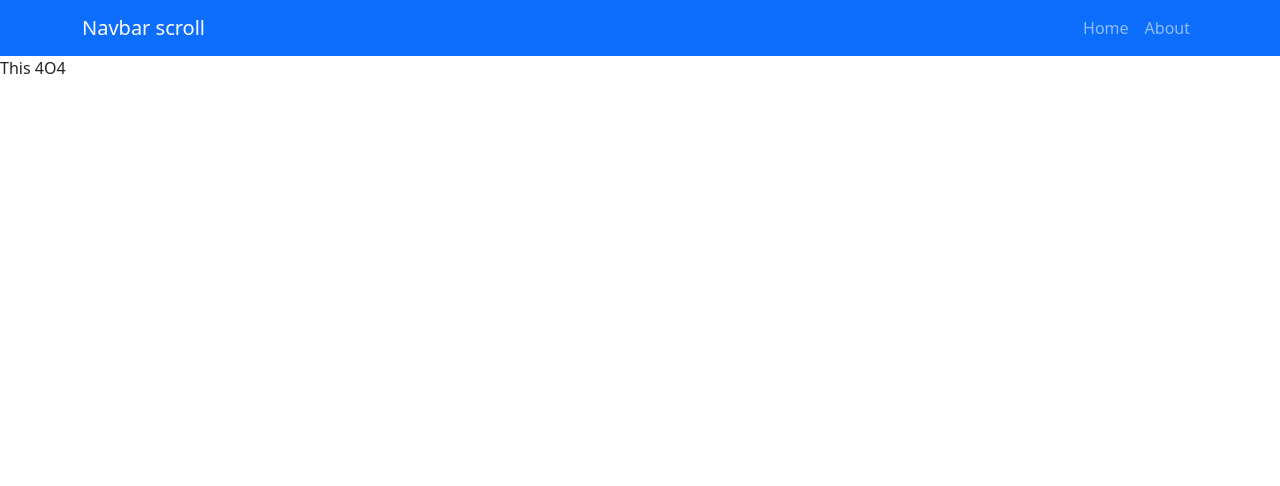
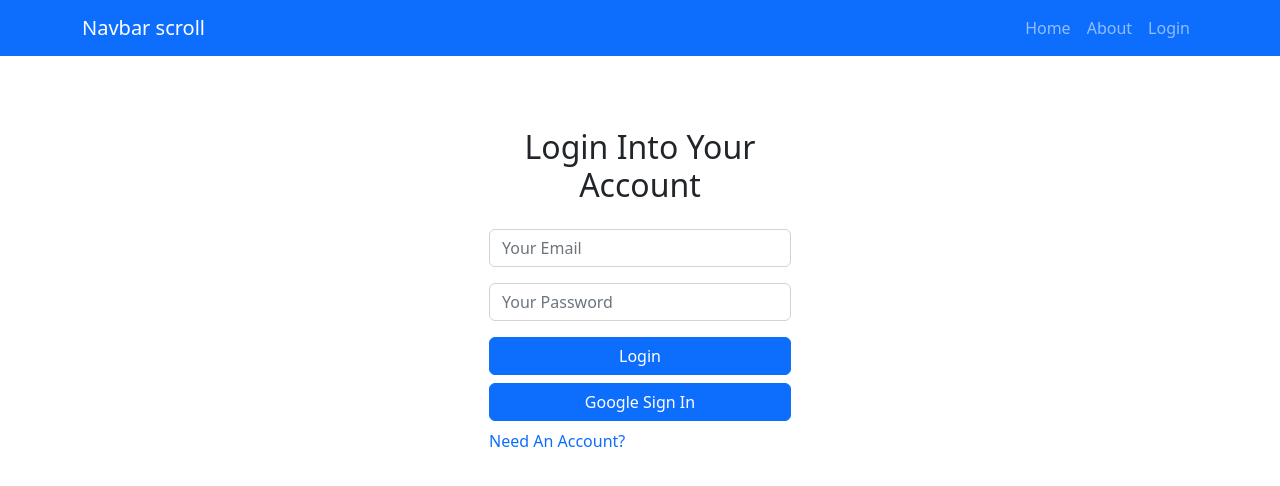
Before and after one commit to shafayet-hossain46/Cars-Inventory, a React (Create React App) app: page /login in a window 1280 px wide. Shown: the top 486 px of the page. Built offline with nearby package versions, Linux system fonts and the light colour scheme; no server answers.

Commit message:
added firebase login system

```diff
--- a/src/App.js
+++ b/src/App.js
@@ -7,6 +7,8 @@ import NotFound from './pages/NotFound/NotFound';
 import Header from './Components/Header/Header';
 import ManageInventoryItem from './pages/ManageInventoryItem/ManageInventoryItem';
 import ManageInventory from './pages/MangeInventory/ManageInventory';
+import Login from './pages/Login/Login';
+import Register from './pages/Register/Register';
 
 function App() {
   return (
@@ -18,6 +20,8 @@ function App() {
         <Route path="/manageInventory" element={<ManageInventory />} />
         <Route path="/manageInventoryItem/:id" element={<ManageInventoryItem />} />
         <Route path="/about" element={<About />} />
+        <Route path="/login" element={<Login />} />
+        <Route path="/register" element={<Register />} />
         <Route path="*" element={<NotFound />} />
       </Routes>
     </div>
--- a/src/Components/Header/Header.js
+++ b/src/Components/Header/Header.js
@@ -4,9 +4,20 @@ import { Link } from "react-router-dom";
 import Nav from 'react-bootstrap/Nav';
 import Navbar from 'react-bootstrap/Navbar';
 import 'bootstrap/dist/css/bootstrap.min.css';
+import { useAuthState } from 'react-firebase-hooks/auth';
+import { signOut } from 'firebase/auth';
+import auth from '../../Firebase/Firebase.init'
 
 
 const Header = () => {
+
+  // Auth State
+  const [user, loading, error] = useAuthState(auth);
+
+  // Log Out
+  const logOut = () => {
+    signOut(auth)
+  }
     return (
         <Navbar bg="primary" variant="dark" expand="lg">
       <Container>
@@ -20,6 +31,11 @@ const Header = () => {
           >
             <Nav.Link as={Link} to="/home" >Home</Nav.Link>
             <Nav.Link as={Link} to="/about" >About</Nav.Link>
+            {
+              user?.uid ? <Nav.Link onClick={logOut}>Log-Out</Nav.Link> :
+              <Nav.Link as={Link} to="/login" >Login</Nav.Link>
+            }
+
           </Nav>
         </Navbar.Collapse>
       </Container>
--- /dev/null
+++ b/src/Firebase/Firebase.init.js
@@ -0,0 +1,15 @@
+import { initializeApp } from "firebase/app";
+import { getAuth } from "firebase/auth";
+const firebaseConfig = {
+  apiKey: "AIzaSyAHiiXelTNrL8TmKCq_hVuTapoy5dkIh2k",
+  authDomain: "cars-43121.firebaseapp.com",
+  projectId: "cars-43121",
+  storageBucket: "cars-43121.appspot.com",
+  messagingSenderId: "683680761465",
+  appId: "1:683680761465:web:9f381604851421d42a76a8"
+};
+
+// Initialize Firebase
+const app = initializeApp(firebaseConfig);
+const auth = getAuth(app)
+export default auth;
--- a/src/pages/Home/Home.js
+++ b/src/pages/Home/Home.js
@@ -7,7 +7,6 @@ const Home = () => {
         <div>
             <MyCarousel></MyCarousel>
             <InventorySection></InventorySection>
-            This is home
         </div>
     );
 };
--- /dev/null
+++ b/src/pages/Login/Login.js
@@ -0,0 +1,69 @@
+import React from 'react';
+import { Button, Form } from 'react-bootstrap';
+import { Link } from 'react-router-dom';
+import { useSignInWithEmailAndPassword, useSignInWithGoogle } from 'react-firebase-hooks/auth';
+import auth from '../../Firebase/Firebase.init'
+
+const Login = () => {
+    // Google Sing In
+    const [signInWithGoogle, user] = useSignInWithGoogle(auth);
+    const googleSignIn = () => {
+        signInWithGoogle()
+    }
+
+    // Sign In With Email And Password
+    const [
+        signInWithEmailAndPassword,
+        user1,
+        loading,
+        error,
+    ] = useSignInWithEmailAndPassword(auth);
+
+    const onSubmitSignIn = e =>{
+        e.preventDefault();
+        const email = e.target.email.value;
+        const password = e.target.password.value;
+        signInWithEmailAndPassword(email, password);
+        e.target.reset();
+    }
+
+    return (
+        <div className="row align-items-center">
+            <div className="w-25 mx-auto mt-5">
+                <h2 className="my-4 text-center">Login Into Your Account</h2>
+                <Form onSubmit={onSubmitSignIn}>
+                    <Form.Group className="mb-3" controlId="formBasicEmail">
+                    <Form.Control
+                        type="email"
+                        name="email"
+                        placeholder="Your Email"
+                        required
+                    />
+                    </Form.Group>
+
+                    <Form.Group className="mb-3" controlId="formBasicPassword">
+                    <Form.Control
+                        type="text"
+                        name="password"
+                        placeholder="Your Password"
+                        required
+                    />
+                    </Form.Group>
+                    <div className="d-grid mb-2">
+                    <Button variant="primary" type="submit">
+                        Login
+                    </Button>
+                    </div>
+                </Form>
+                    <div className="d-grid mb-2">
+                    <Button onClick={googleSignIn} variant="primary" type="submit">
+                        Google Sign In
+                    </Button>
+                    </div>
+                <Link to="/register" style={{textDecoration: "none"}}>Need An Account?</Link>
+            </div>
+        </div>
+    );
+};
+
+export default Login;
--- a/src/pages/MangeInventory/ManageInventory.js
+++ b/src/pages/MangeInventory/ManageInventory.js
@@ -46,12 +46,7 @@ const ManageInventory = () => {
     axios.post("http://localhost:5000/inventoryItem", newItems)
     .then((res) => {
       setItems([...item, res.data]); // Backend theke first e insert kore then findOne kore response e data ta send kora hoise r ekhane array te add kore dewa hoise
-      e.target.name.value = "";
-      e.target.supplier.value = "";
-      e.target.price.value = "";
-      e.target.quantity.value = "";
-      e.target.description.value = "";
-      e.target.img.value = "";
+      e.target.reset()
     });
   };
 
--- /dev/null
+++ b/src/pages/Register/Register.js
@@ -0,0 +1,70 @@
+import React from 'react';
+import { Button, Form } from 'react-bootstrap';
+import { useCreateUserWithEmailAndPassword } from 'react-firebase-hooks/auth';
+import { Link } from 'react-router-dom';
+import auth from '../../Firebase/Firebase.init';
+
+const Register = () => {
+
+    // Crate User
+    const [
+        createUserWithEmailAndPassword,
+        user,
+        loading,
+        error,
+      ] = useCreateUserWithEmailAndPassword(auth);
+
+
+    // OnSubmit
+    const onSubmitData = e => {
+        e.preventDefault();
+        const name = e.target.name.value;
+        const email = e.target.email.value;
+        const password = e.target.password.value;
+
+        // Creating User
+        createUserWithEmailAndPassword(email, password)
+        e.target.reset()
+    }
+    return (
+        <div className="w-25 mx-auto mt-5">
+      <h2 className="my-4 text-center">Create An Account</h2>
+      <Form onSubmit={onSubmitData}>
+        <Form.Group className="mb-3" controlId="formBasicEmail">
+          <Form.Control
+            type="text"
+            name="name"
+            placeholder="Your Name"
+            required
+          />
+        </Form.Group>
+
+        <Form.Group className="mb-3" controlId="formBasicEmail">
+          <Form.Control
+            type="email"
+            name="email"
+            placeholder="Your Email"
+            required
+          />
+        </Form.Group>
+
+        <Form.Group className="mb-3" controlId="formBasicPassword">
+          <Form.Control
+            type="text"
+            name="password"
+            placeholder="Your Password"
+            required
+          />
+        </Form.Group>
+        <div className="d-grid mb-2">
+          <Button variant="primary" type="submit">
+            Register
+          </Button>
+        </div>
+      </Form>
+        <Link to="/login" style={{textDecoration: "none"}} className="my-3">Already Have An Account?</Link>
+    </div>
+    );
+};
+
+export default Register;
```
